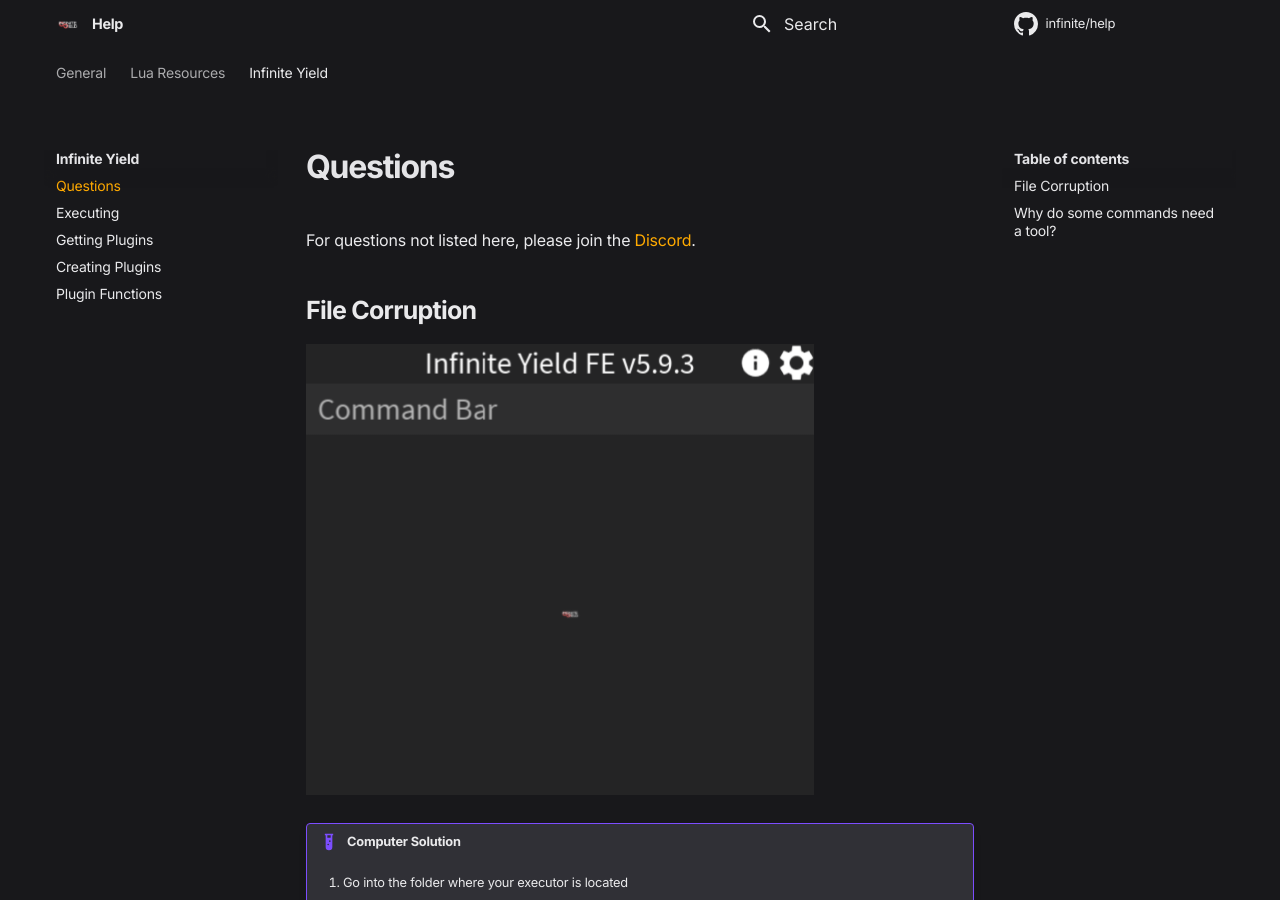
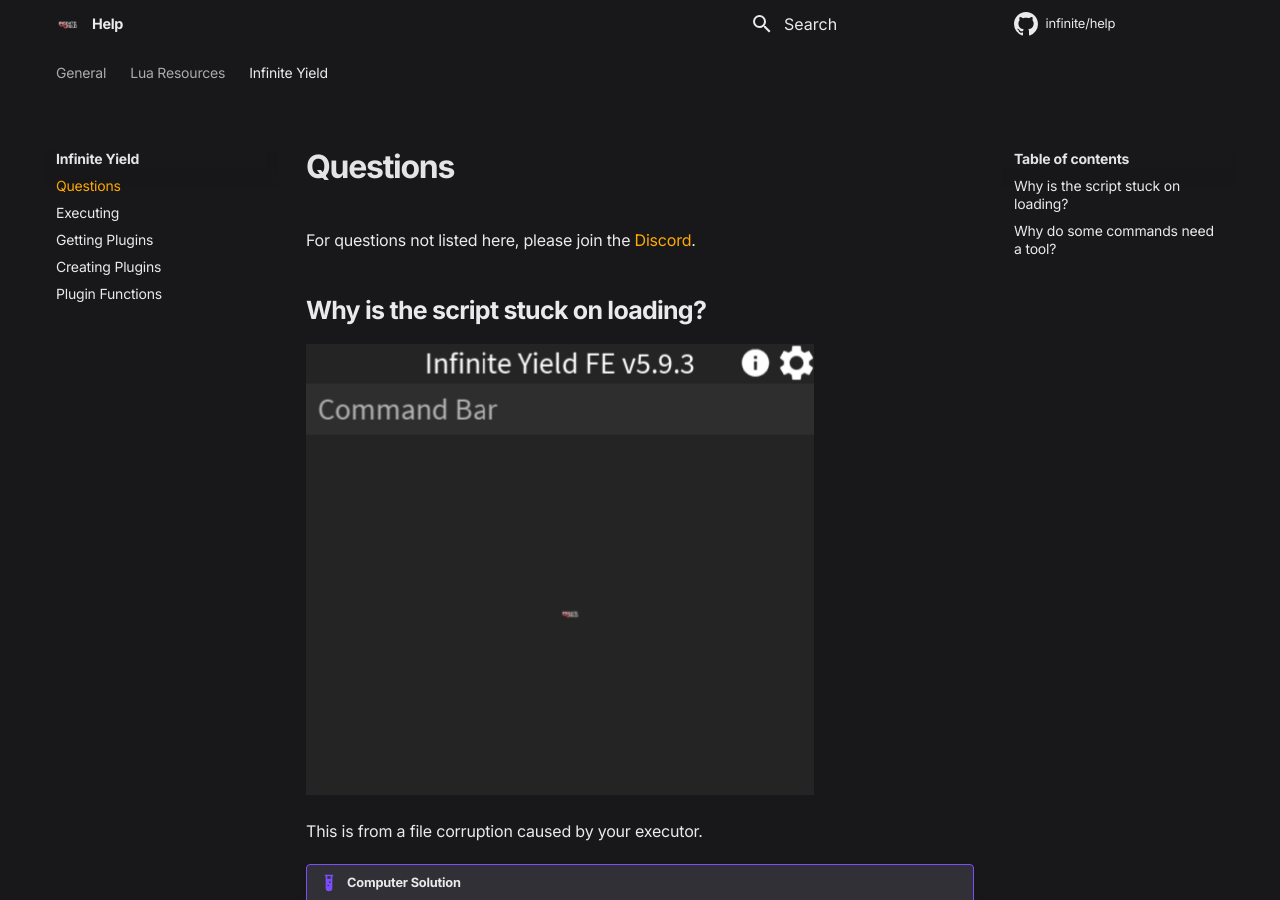
Before and after one commit to moikoros/help, an MkDocs documentation site: the page built from docs/inf/questions.md, in a window 1280 px wide and 900 px high. Built offline with MkDocs 1.6.1 and Material for MkDocs 9.7.7, drawn with Linux system fonts in a browser that asks for light colours; comment, search, counter and statistics services are not loaded.

Commit message:
Update questions.md

```diff
--- a/docs/inf/questions.md
+++ b/docs/inf/questions.md
@@ -1,8 +1,10 @@
 For questions not listed here, please join the [Discord](https://discord.com/invite/78ZuWSq).
 
-## File Corruption
+## Why is the script stuck on loading?
 
 <img src="../../assets/stuck_loop.png" alt="infinite loading">
+
+This is from a file corruption caused by your executor.
 
 !!! example "Computer Solution"
 	1. Go into the folder where your executor is located
```
